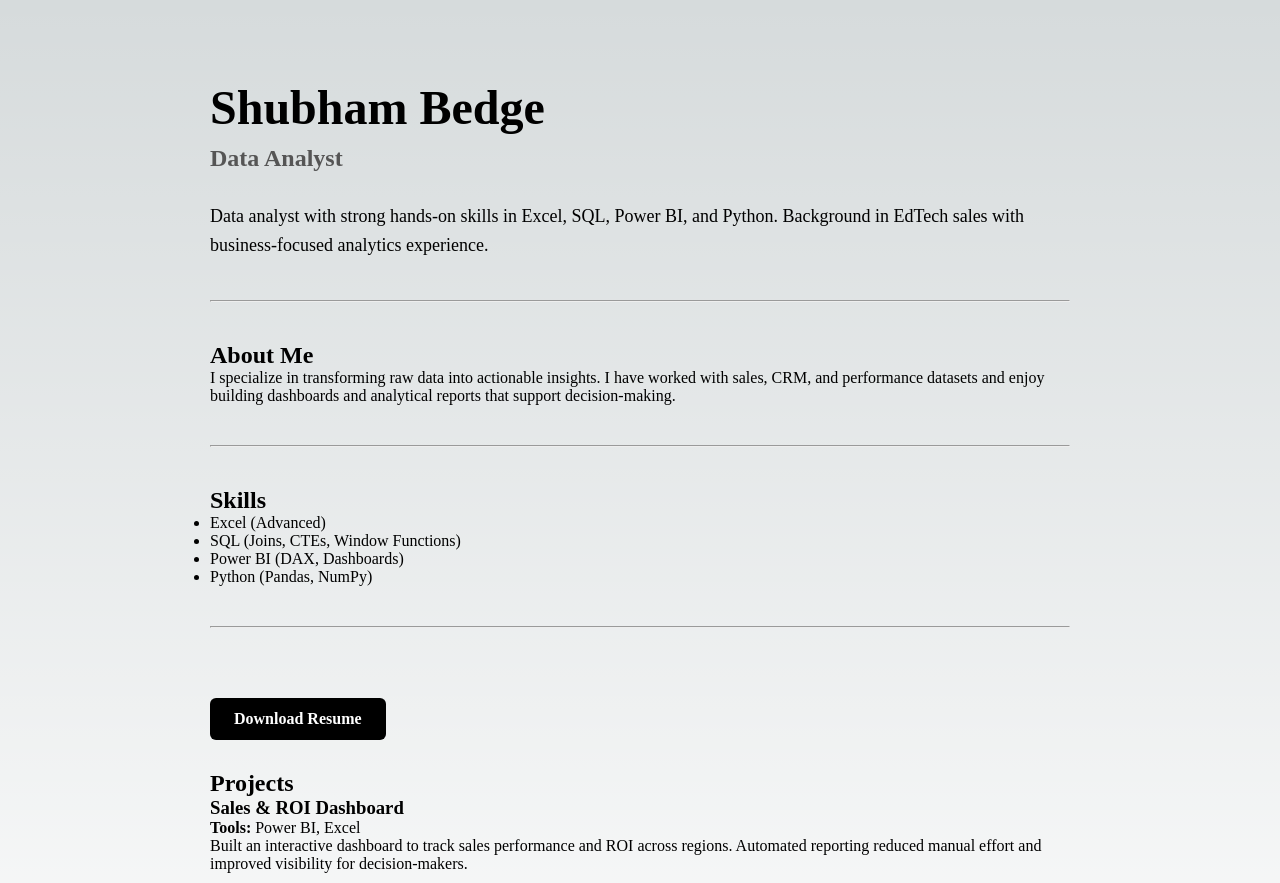
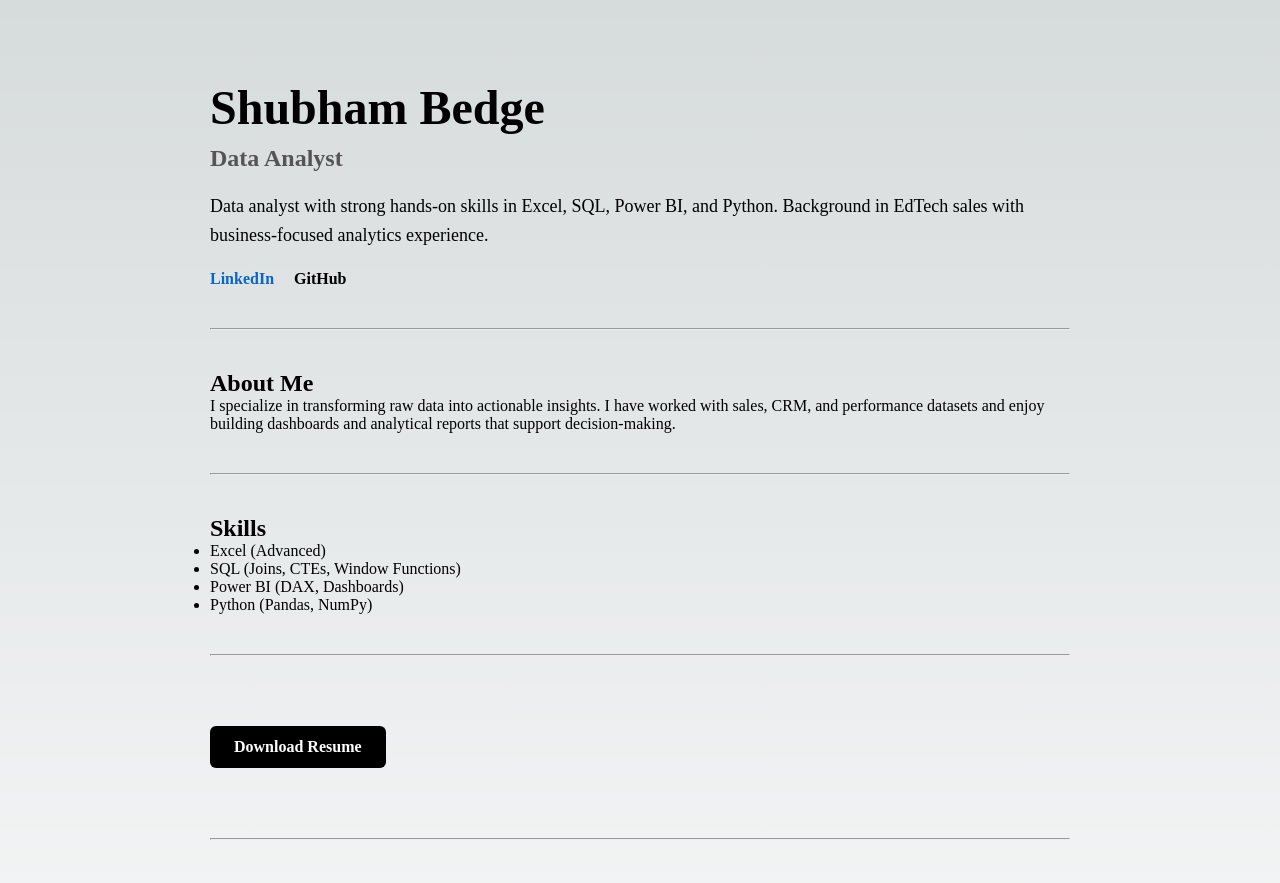
Before and after one commit to Shubhambbedge/Shubham-Portfolio, a Next.js app: page / in a window 1280 px wide. Shown: the top 883 px of the page. Built offline with nearby package versions, Linux system fonts and the light colour scheme.

Commit message:
Update index.js

```diff
--- a/src/pages/index.js
+++ b/src/pages/index.js
@@ -5,7 +5,6 @@ export default function Home() {
     <>
       <Head>
         <title>Shubham Bedge | Data Analyst</title>
-
         <meta
           name="description"
           content="Data Analyst skilled in Excel, SQL, Power BI, and Python"
@@ -13,11 +12,12 @@ export default function Home() {
       </Head>
 
       <main style={{ maxWidth: "900px", margin: "60px auto", padding: "20px" }}>
+        {/* HERO */}
         <h1 style={{ fontSize: "48px", marginBottom: "10px" }}>
           Shubham Bedge
         </h1>
 
-        <h2 style={{ color: "#555", marginBottom: "30px" }}>
+        <h2 style={{ color: "#555", marginBottom: "20px" }}>
           Data Analyst
         </h2>
 
@@ -27,8 +27,41 @@ export default function Home() {
           experience.
         </p>
 
+        {/* SOCIAL LINKS */}
+        <div style={{ marginTop: "20px", marginBottom: "40px" }}>
+          <a
+            href="https://www.linkedin.com/in/shubhambedge/"
+            target="_blank"
+            rel="noopener noreferrer"
+            style={{
+              marginRight: "20px",
+              textDecoration: "none",
+              fontWeight: "bold",
+              color: "#0a66c2",
+              fontSize: "16px",
+            }}
+          >
+            LinkedIn
+          </a>
+
+          <a
+            href="https://github.com/shubhambbedge"
+            target="_blank"
+            rel="noopener noreferrer"
+            style={{
+              textDecoration: "none",
+              fontWeight: "bold",
+              color: "#000",
+              fontSize: "16px",
+            }}
+          >
+            GitHub
+          </a>
+        </div>
+
         <hr style={{ margin: "40px 0" }} />
 
+        {/* ABOUT */}
         <h2>About Me</h2>
         <p>
           I specialize in transforming raw data into actionable insights. I have
@@ -38,6 +71,7 @@ export default function Home() {
 
         <hr style={{ margin: "40px 0" }} />
 
+        {/* SKILLS */}
         <h2>Skills</h2>
         <ul>
           <li>Excel (Advanced)</li>
@@ -47,6 +81,8 @@ export default function Home() {
         </ul>
 
         <hr style={{ margin: "40px 0" }} />
+
+        {/* RESUME */}
         <a
           href="Shubham B Bedge Resume.pdf"
           target="_blank"
@@ -65,43 +101,46 @@ export default function Home() {
           Download Resume
         </a>
 
+        <hr style={{ margin: "40px 0" }} />
+
+        {/* PROJECTS */}
         <h2>Projects</h2>
 
-<div style={{ marginBottom: "20px" }}>
+        <div style={{ marginBottom: "25px" }}>
           <h3>Sales & ROI Dashboard</h3>
           <p>
             <strong>Tools:</strong> Power BI, Excel
           </p>
           <p>
-    Built an interactive dashboard to track sales performance and ROI across
-    regions. Automated reporting reduced manual effort and improved visibility
-    for decision-makers.
+            Built an interactive dashboard to track sales performance and ROI
+            across regions. Automated reporting reduced manual effort and
+            improved visibility for decision-makers.
           </p>
         </div>
 
-<div style={{ marginBottom: "20px" }}>
+        <div style={{ marginBottom: "25px" }}>
           <h3>Student Performance Tracker</h3>
           <p>
             <strong>Tools:</strong> Python, SQL
           </p>
           <p>
-    Analyzed student performance data to identify trends and at-risk students.
-    Created automated reports using Python to support academic interventions.
+            Analyzed student performance data to identify trends and at-risk
+            students. Created automated reports using Python to support academic
+            interventions.
           </p>
         </div>
 
-<div style={{ marginBottom: "20px" }}>
+        <div style={{ marginBottom: "25px" }}>
           <h3>Customer Retention Analysis</h3>
           <p>
             <strong>Tools:</strong> Python, Excel
           </p>
           <p>
             Performed churn analysis to identify key factors affecting customer
-    retention. Provided insights that helped prioritize high-risk customer
-    segments.
+            retention. Provided insights that helped prioritize high-risk
+            customer segments.
           </p>
         </div>
-
       </main>
     </>
   );
```
Lines whose indentation alone changed are shown as unchanged.
